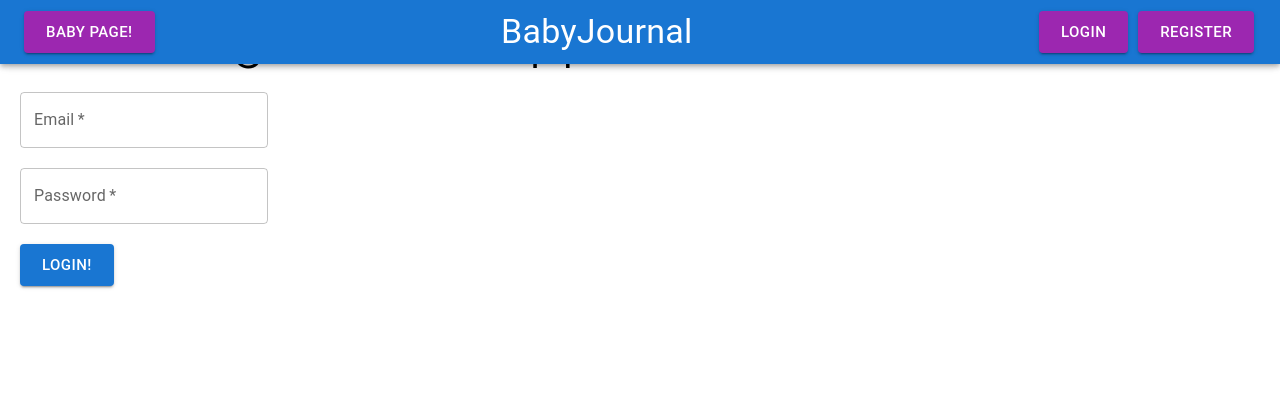
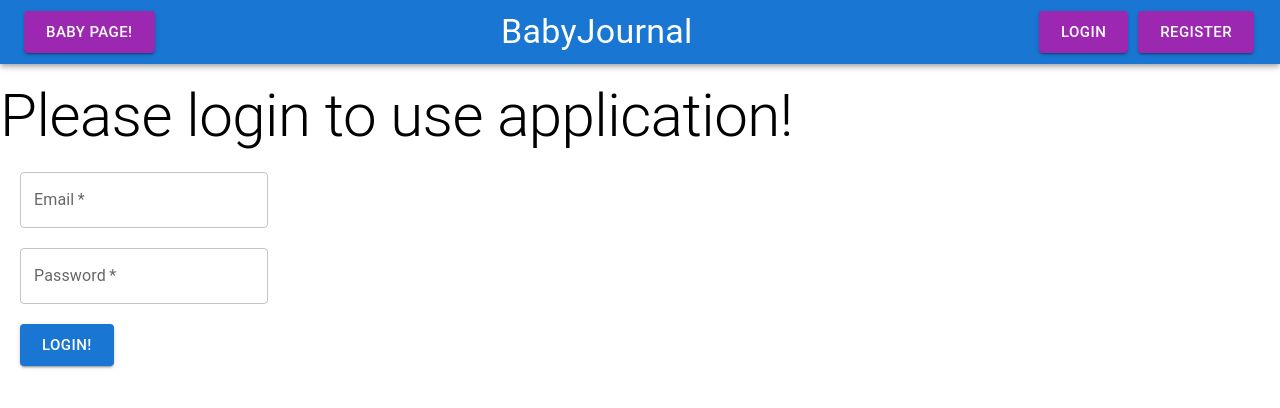
Before and after one commit to youssefrag/BabyJournal, a React (Create React App) app in the folder client/: page / in a window 1280 px wide. Shown: the top 408 px of the page. Built offline with nearby package versions, Linux system fonts and the light colour scheme.

Commit message:
finish top margin app

```diff
--- a/client/src/components/App.js
+++ b/client/src/components/App.js
@@ -8,19 +8,18 @@ import LoginPage from "./ui/LoginPage";
 import { makeStyles } from "@mui/styles";
 import Navbar from "./ui/Navbar";
 
-// const useStyles = makeStyles({
-//   root: {
-//     marginTop: '80px',
-//   },
-// });
+const useStyles = makeStyles({
+  root: {
+    marginTop: '80px',
+  },
+});
 
 function App() {
 
-  // const classes = useStyles();
+  const classes = useStyles();
 
   return (
-    <div>
-    {/* <div className={classes.root}> */}
+    <div className={classes.root}>
       <header>
         <Navbar />
       </header>
```
